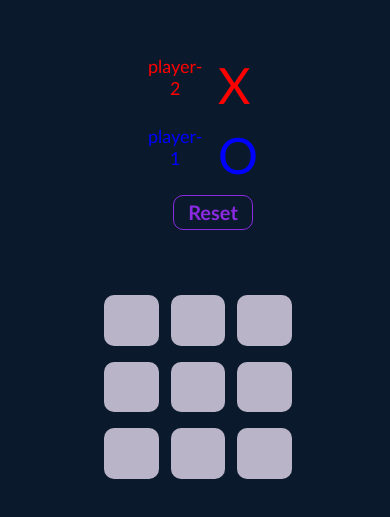
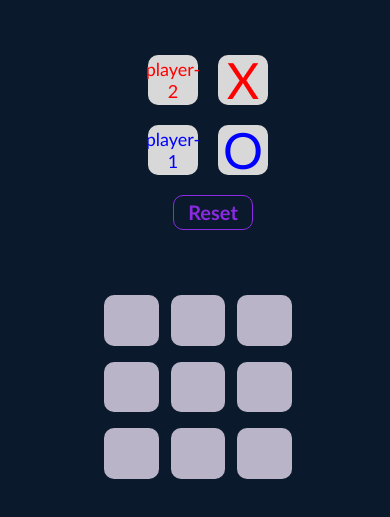
Before and after one commit to jay240322/TIC-TAC-TOE., a plain HTML site: page index.html in a window 390 px wide. Shown: the part 93-610 px from the top of the page. Drawn offline with Linux system fonts and the light colour scheme.

Commit message:
Update design.css

```diff
--- a/design.css
+++ b/design.css
@@ -130,7 +130,12 @@ body{
     width: 50px;
     margin: 10px;
     display: flex;
-   }
+    background-color: white;
+    border-radius: 10px;
+    align-items: center;
+    justify-content: center;
+    background-color: #D8D8D8;
+    }
    .board{
      margin-top:200px;
      margin-left: 90px;
```
